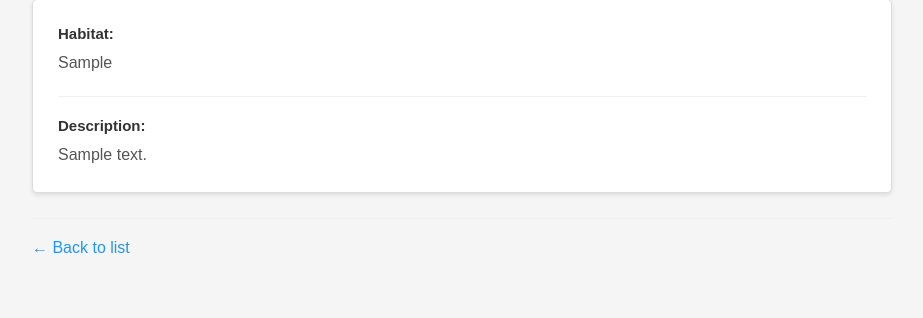
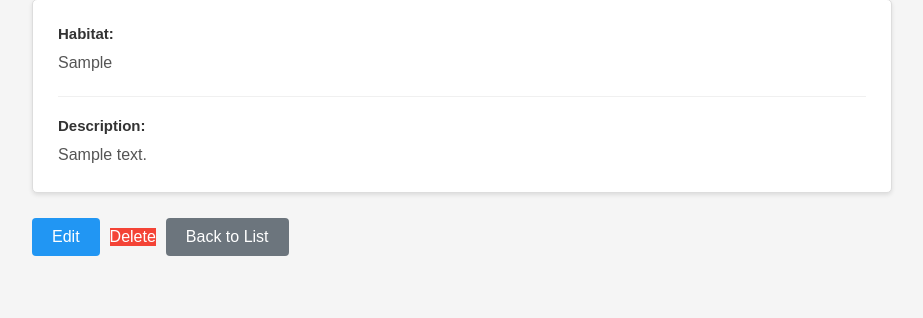
Before and after one commit to arthurcathey/WEB-250-mvc, a PHP site: page /salamanders/show?id=1 in a window 1280 px wide. Shown: the part 180-498 px from the top of the page, without its empty margins (178-1101 px from the left). Run offline with PHP 8.4, Linux system fonts and the light colour scheme; tables that the repository leaves empty or names only in its code hold one stand-in row (values such as "Sample post").

Commit message:
Fix salamander views: prevent undefined variable errors, add missing Edit/Delete buttons, remove duplicate tags

```diff
--- a/public/debug.php
+++ b/public/debug.php
@@ -60,4 +60,3 @@ try {
   echo "<p style='color: red;'><strong>✗ Database connection failed!</strong></p>";
   echo "<p><strong>Error:</strong> " . htmlspecialchars($e->getMessage()) . "</p>";
 }
-?>
--- a/public/index.php
+++ b/public/index.php
@@ -24,7 +24,8 @@ if (file_exists($envFile)) {
       $value = trim($value);
       // Remove quotes if present
       if ((strpos($value, '"') === 0 && strrpos($value, '"') === strlen($value) - 1) ||
-          (strpos($value, "'") === 0 && strrpos($value, "'") === strlen($value) - 1)) {
+        (strpos($value, "'") === 0 && strrpos($value, "'") === strlen($value) - 1)
+      ) {
         $value = substr($value, 1, -1);
       }
       $_ENV[$name] = $value;
--- a/src/Views/salamanders/delete.php
+++ b/src/Views/salamanders/delete.php
@@ -11,7 +11,7 @@
 
 <head>
   <meta charset="UTF-8">
-  <title>Delete <?= htmlspecialchars($salamander['name'] ?? 'Salamander') ?></title>
+  <title><?php echo isset($salamander['name']) ? 'Delete ' . htmlspecialchars($salamander['name']) : 'Salamander Not Found'; ?></title>
   <link rel="stylesheet" href="/css/main.css">
 </head>
 
@@ -68,6 +68,5 @@
     </div>
   </div>
 </body>
-</body>
 
 </html>
--- a/src/Views/salamanders/edit.php
+++ b/src/Views/salamanders/edit.php
@@ -11,7 +11,7 @@
 
 <head>
   <meta charset="UTF-8">
-  <title>Edit <?= htmlspecialchars($salamander['name'] ?? 'Salamander') ?></title>
+  <title><?php echo isset($salamander['name']) ? 'Edit ' . htmlspecialchars($salamander['name']) : 'Salamander Not Found'; ?></title>
   <link rel="stylesheet" href="/css/main.css">
 </head>
 
--- a/src/Views/salamanders/index.php
+++ b/src/Views/salamanders/index.php
@@ -83,6 +83,5 @@
     <?php endif; ?>
   </div>
 </body>
-</body>
 
 </html>
--- a/src/Views/salamanders/show.php
+++ b/src/Views/salamanders/show.php
@@ -39,15 +39,20 @@
           <p><?= nl2br(htmlspecialchars($salamander['description'])) ?></p>
         </div>
       </div>
+
+      <div class="form-actions" style="margin-top: 20px;">
+        <a href="/salamanders/edit?id=<?= htmlspecialchars($salamander['id']) ?>" class="btn-primary">Edit</a>
+        <a href="/salamanders/delete?id=<?= htmlspecialchars($salamander['id']) ?>" class="btn-danger">Delete</a>
+        <a href="/salamanders" class="btn-secondary">Back to List</a>
+      </div>
     <?php else: ?>
       <div class="error-message">
         <p>Sorry, that salamander was not found.</p>
       </div>
+      <div class="back-link">
+        <a href="/salamanders">← Back to list</a>
+      </div>
     <?php endif; ?>
-
-    <div class="back-link">
-      <a href="/salamanders">← Back to list</a>
-    </div>
   </div>
 </body>
 
```
Also changed, not shown: src/Database.php (+5 -5 lines).
